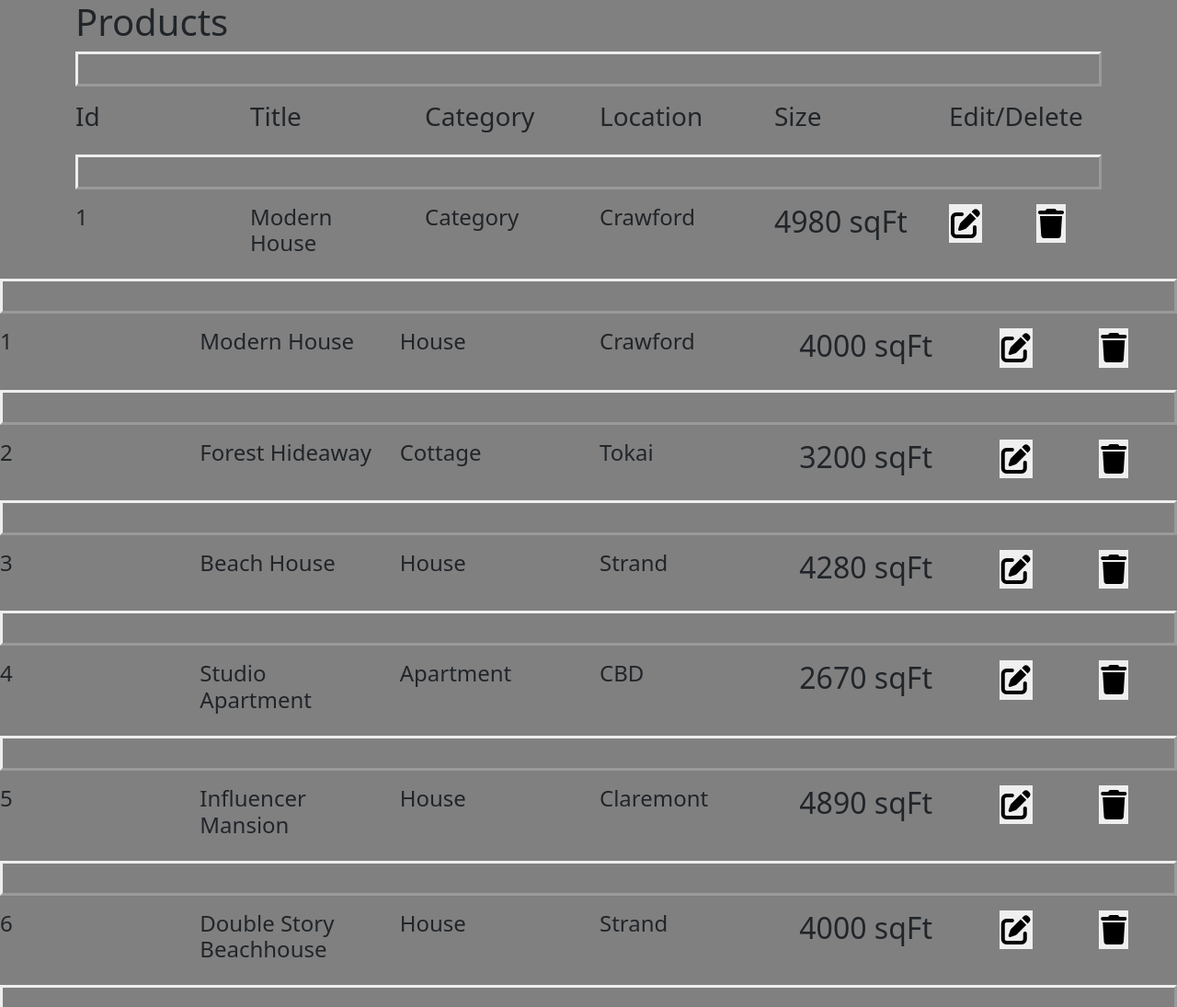
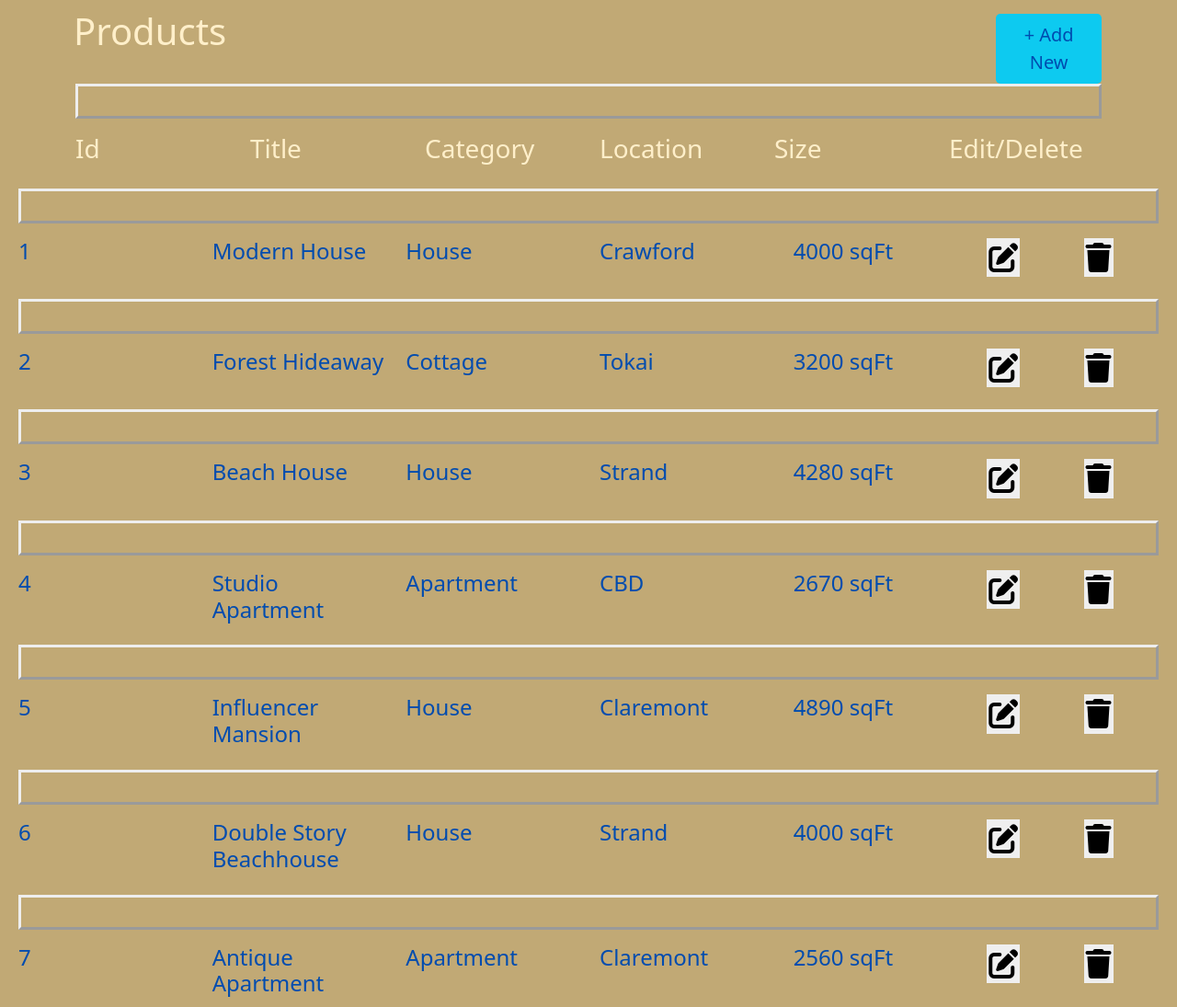
Before and after one commit to Raaid-Latief/Property-Listing1, a plain HTML site: page admin.html in a window 1280 px wide. Shown: the top 1095 px of the page at 92% size. Drawn offline with nearby package versions, Linux system fonts and the light colour scheme.

Commit message:
admin new commit

```diff
--- /dev/null
+++ b/admin.css
@@ -0,0 +1,87 @@
+* {
+    margin: 0;
+    padding: 0;
+    box-sizing: border-box;
+    scroll-behavior: smooth;
+}
+
+
+
+p.outset {border-style: outset;}
+
+
+
+body {overflow-x: hidden;}
+
+.title{
+    padding: 10px;
+    color:  #FFEFCA;
+
+}
+
+h3{
+color: #FFEFCA;
+
+}
+
+h4{
+    color:  #004CAF;
+}
+
+
+
+body{
+    background-color: #C1A975;
+}
+
+
+.container{
+    border: double;
+    border: 2px;
+
+}
+
+
+/* Table */
+
+#table{
+    border: double;
+    border: 2px;
+    padding-top: 2px;
+    padding-left: 20px;
+    padding-right: 20px;
+    align-items: center;
+}
+
+
+
+/* buttons */
+
+.button {
+
+
+    padding: 2px;
+    border: none;
+    opacity: 10.5;
+
+}
+
+.button:hover{
+background-color: white;
+opacity: 1;
+}
+
+
+
+/* Modlaa Button */
+.btn-modal{
+
+}
+
+.button1{
+    padding-left: 79%;
+    padding-top: 15px;
+}
+
+.btn-modal{border: none;
+    color: #004CAF;}
--- a/index1.html
+++ b/admin.html
@@ -5,7 +5,7 @@
     <meta http-equiv="X-UA-Compatible" content="IE=edge">
     <meta name="viewport" content="width=device-width, initial-scale=1.0">
     <link href="https://cdn.jsdelivr.net/npm/bootstrap@5.0.2/dist/css/bootstrap.min.css" rel="stylesheet" integrity="sha384-EVSTQN3/azprG1Anm3QDgpJLIm9Nao0Yz1ztcQTwFspd3yD65VohhpuuCOmLASjC" crossorigin="anonymous">
-<link rel="stylesheet" href="styles1.css">
+<link rel="stylesheet" href="admin.css">
 <script src="https://kit.fontawesome.com/38d98b9057.js" crossorigin="anonymous"></script>
     <title>Admin Page</title>
 </head>
@@ -13,16 +13,43 @@
     <section id="admin" class="admin">
         <div class="container">
             <div class="row">
+            <h1 class="title col-lg-6">Products</h1>
+            <div class="col-lg-6">
+                <div class="container-modal">
 
-            <h1 class="title col-lg-6">Products</h1>
+                    <div class="button1">
+                    <!-- Trigger the modal with a button -->
+                    <button type="button" class="btn-modal btn-info btn-lg" data-bs-toggle="modal" data-bs-target="#myModal">+ Add New</button>
+                </div>
+                    <!-- Modal -->
+                    <div class="modal fade" id="myModal" role="dialog">
+                      <div class="modal-dialog">
 
-            <div class="col-lg-6">
+                        <!-- Modal content-->
+                        <div class="modal-content">
+                          <div class="modal-header">
+                            <button type="button" class="close" data-bs-dismiss="modal">&times;</button>
+                            <h4 class="modal-title">Modal Header</h4>
+                          </div>
+                          <div class="modal-body">
+                            <p>Some text in the modal.</p>
+                          </div>
+                          <div class="modal-footer">
+                            <button type="button" class="btn btn-default" data-bs-dismiss="modal">Close</button>
+                          </div>
+                        </div>
+
+                      </div>
+                    </div>
+
+                  </div>
+
 
             </div>
         </div>
+
             <div>
-
-            <p class="outset py-3">
+                <p class="outset py-3">
                 <div class="row">
                     <div class="col-lg-2">
                         <h3>Id</h3>
@@ -47,7 +74,7 @@
         </div>
 
 
-<div>
+<!-- <div>
     <p class="outset py-3">
         <div class="row">
             <div class="col-lg-2">
@@ -63,7 +90,7 @@
                 <h4>Crawford</h4>
             </div>
             <div class="col-lg-2">
-                <h2>4980 sqFt</h2>
+                <h4>4980 sqFt</h4>
             </div>
             <div class="col-lg-2">
                 <div class="row">
@@ -77,16 +104,20 @@
             </div>
         </div>
     </p>
-</div>
+</div> -->
 </div>
 
     </section>
 
-
-    <section id="boxes" class="d-flex justify-content-center row"></section>
+    <section id="table">
+ <div id="boxes" class="d-flex justify-content-center row"></div>
+</section>
 
 
 
-<script src="script1.js"></script>
+
+<script src="https://cdn.jsdelivr.net/npm/bootstrap@5.0.2/dist/js/bootstrap.bundle.min.js" integrity="sha384-MrcW6ZMFYlzcLA8Nl+NtUVF0sA7MsXsP1UyJoMp4YLEuNSfAP+JcXn/tWtIaxVXM" crossorigin="anonymous"></script>
+
+<script src="admin.js"></script>
 </body>
 </html>
--- a/script1.js
+++ b/admin.js
@@ -115,7 +115,7 @@ function showProperties() {
                     <h4> ${property.location}</h4>
                 </div>
                 <div class="col-lg-2">
-                    <h2>${property.sqFeet}</h2>
+                    <h4>${property.sqFeet}</h4>
                 </div>
                 <div class="col-lg-2">
                 <div class="row">
--- a/styles1.css
+++ /dev/null
@@ -1,48 +0,0 @@
-* {
-    margin: 0;
-    padding: 0;
-    box-sizing: border-box;
-    scroll-behavior: smooth;
-}
-
-
-
-p.outset {border-style: outset;}
-
-
-
-body {overflow-x: hidden;}
-
-.title{
-
-}
-
-body{
-    background-color: grey;
-}
-
-
-.container{
-    border: double;
-    border: 8px;
-
-}
-
-
-
-
-/* buttons */
-
-.button {
-
-
-  	padding: 2px;
-  	border: none;
-  	opacity: 10.5
-
-}
-
-.button:hover{
-  background-color: white;
-  opacity: 1;
-}
```
Also changed, not shown: index.html (+1 -9 lines), script.js (+4 -11 lines), styles.css (+0 -10 lines).
